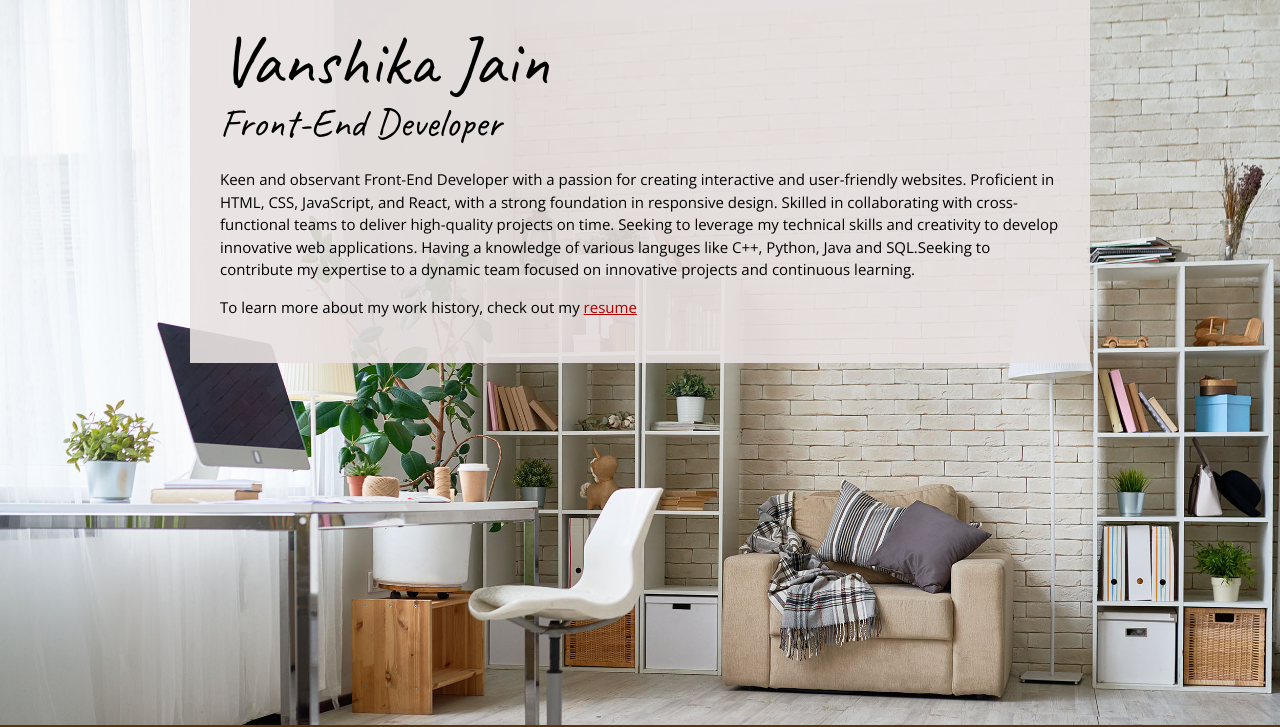
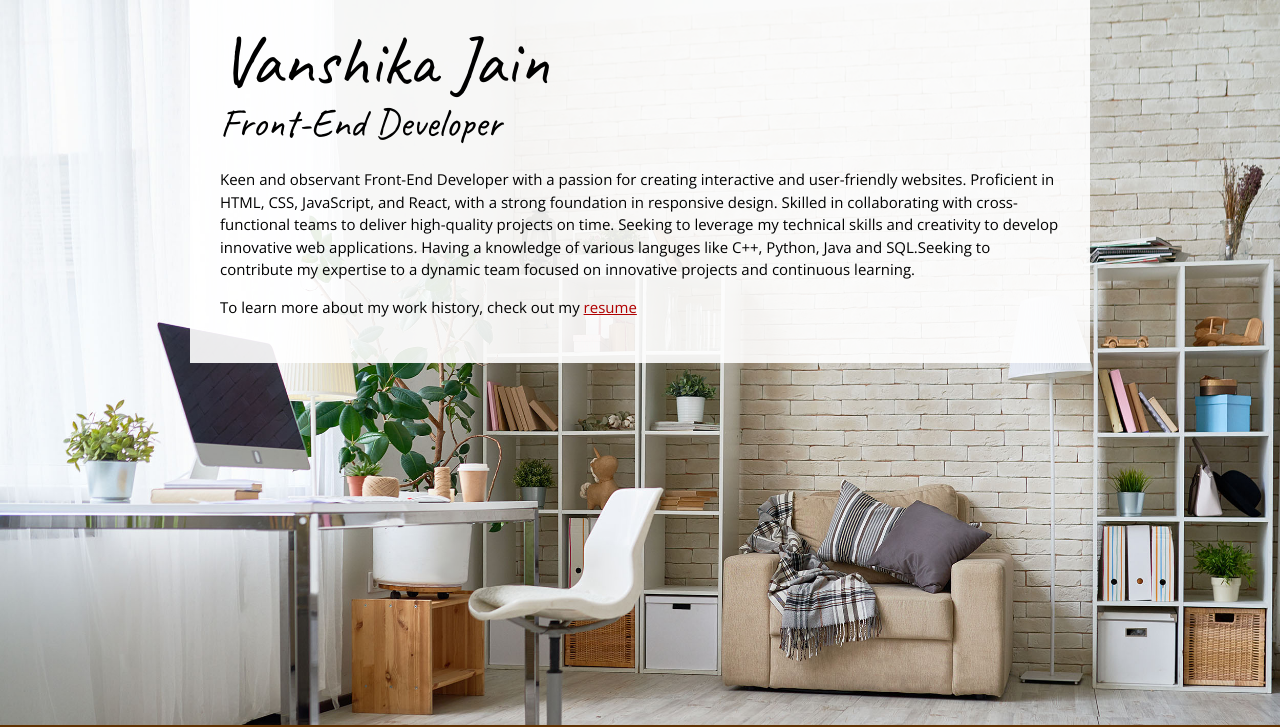
Before and after one commit to Vanshika022/Resume, a plain HTML site: page index.html in a window 1280 px wide. Shown: the top 727 px of the page. Drawn offline with nearby package versions, Linux system fonts and the light colour scheme.

Commit message:
Add files via upload

```diff
--- a/css/styles.css
+++ b/css/styles.css
@@ -65,7 +65,7 @@ a:hover{
     /* color: #d3d4d6; */
 }
 .content-bg{
-    background: rgba(232, 226, 226, 0.9);
+    background: rgba(255, 255, 255, 0.9);
     /* background: rgba(255, 255, 255/0.9); */
     padding: 30px;
 }
```
